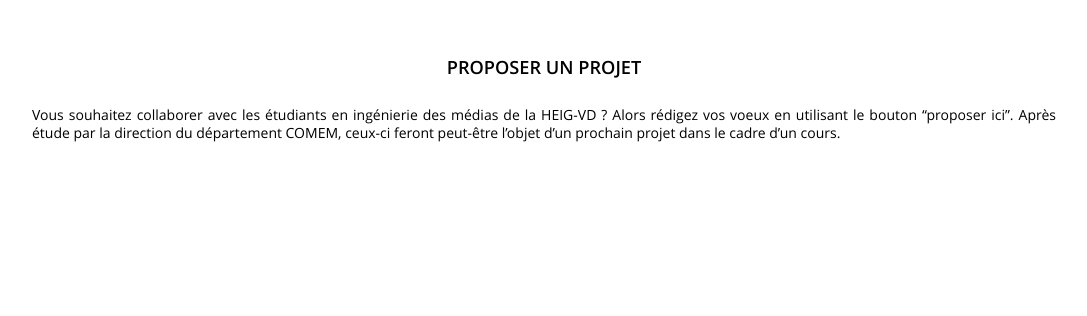
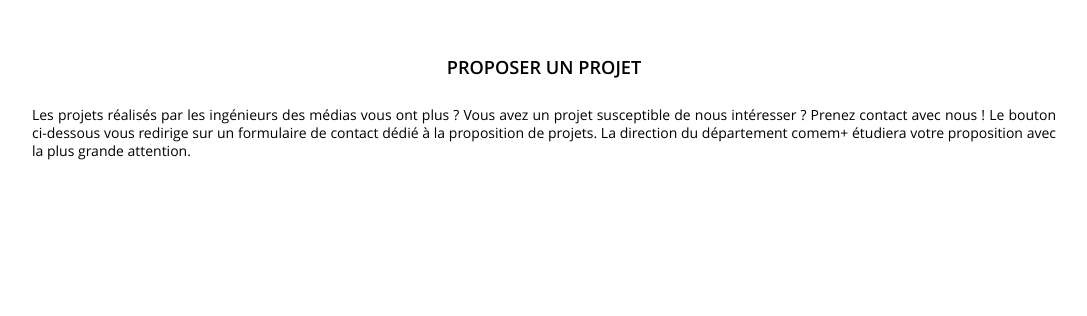
Before and after one commit to fredmontet/transmedia2014, a plain HTML site: page MM40/templates/page2.html in a window 1280 px wide. Shown: the part 182-498 px from the top of the page, without its empty margins (96-1183 px from the left). Drawn offline with Linux system fonts and the light colour scheme; files that its build step writes are made by us from their sources; files whose address does not match are found by name.

Commit message:
changement de texte contact profil

```diff
--- a/MM40/templates/page2.html
+++ b/MM40/templates/page2.html
@@ -40,7 +40,7 @@
         <article class="offerProject">
             <section class="content">
                 <h1>Proposer un projet</h1>
-                <p>Vous souhaitez collaborer avec les étudiants en ingénierie des médias de la HEIG-VD ? Alors rédigez vos voeux en utilisant le bouton “proposer ici”. Après étude par la direction du département COMEM, ceux-ci feront peut-être l’objet d’un prochain projet dans le cadre d’un cours.</p>
+                <p>Les projets réalisés par les ingénieurs des médias vous ont plus ? Vous avez un projet susceptible de nous intéresser ? Prenez contact avec nous ! Le bouton ci-dessous vous redirige sur un formulaire de contact dédié à la proposition de projets. La direction du département comem+ étudiera votre proposition avec la plus grande attention.</p>
                 <p class="button">
                     <a href="offerProject.html">Proposez ici</a>
                 </p>
```
